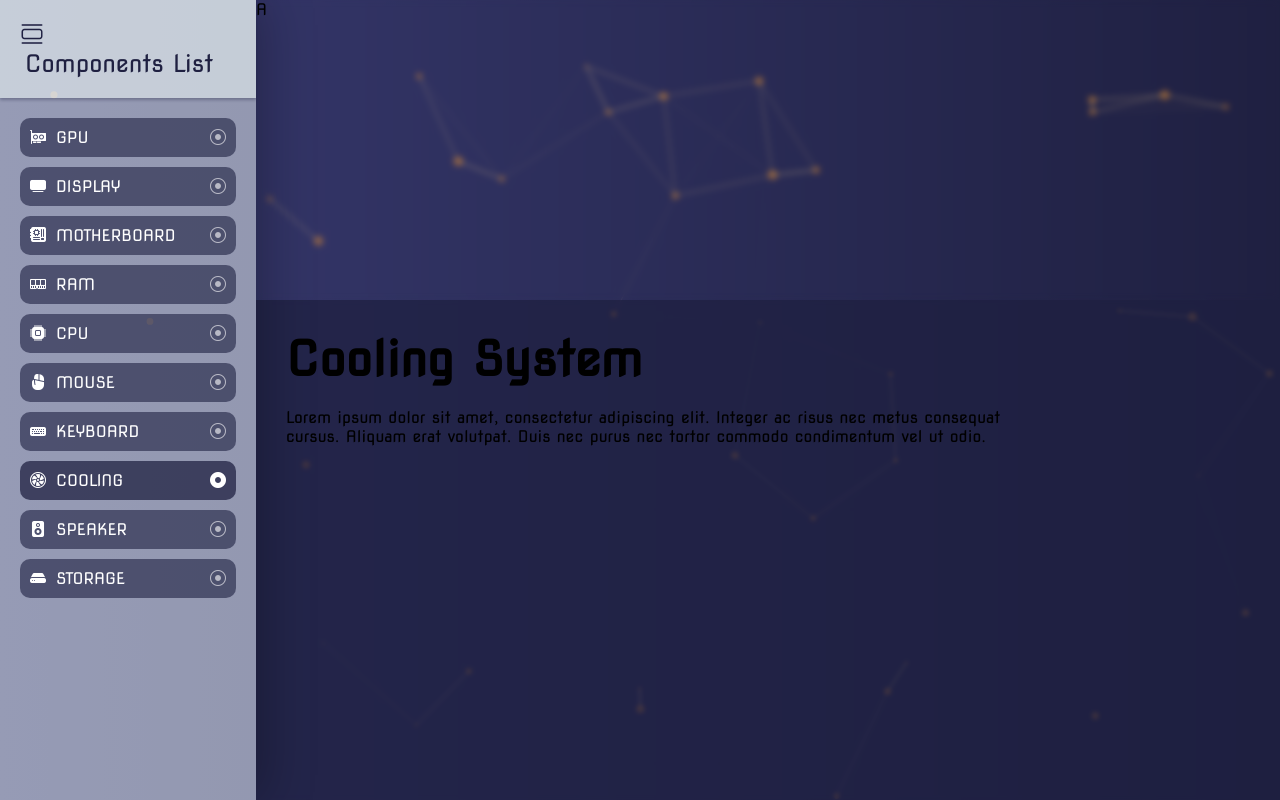
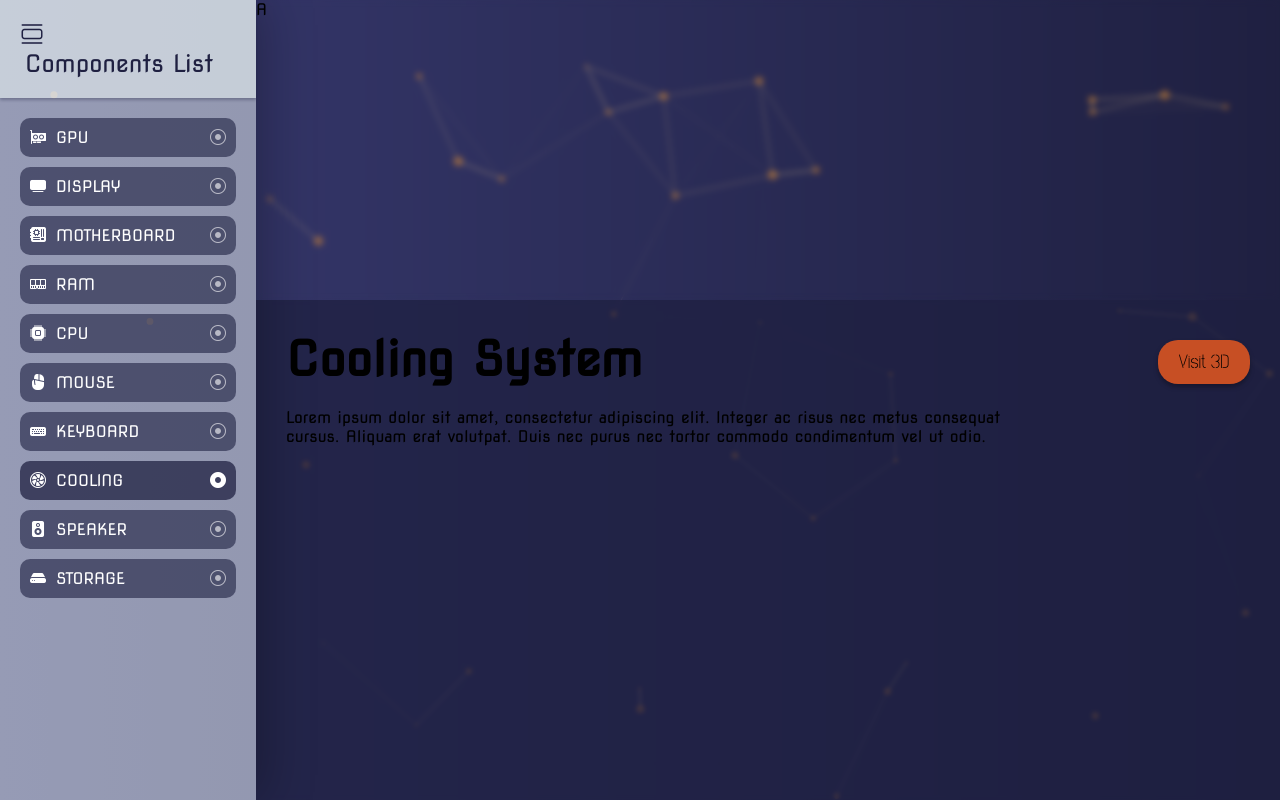
Before and after one commit to SalamPS/TekkomFiber, a Next.js app: page /components/cooling in a window 1280 px wide. Built offline with nearby package versions, Linux system fonts and the light colour scheme.

Commit message:
feat(part): Linkage and UI Update

```diff
--- a/src/app/components/components.css
+++ b/src/app/components/components.css
@@ -120,6 +120,12 @@
   -webkit-backdrop-filter: blur(2px);
           backdrop-filter: blur(2px);
   height: calc(100vh - 300px);
+  display: flex;
+}
+@media screen and (max-width: 1000px) {
+  #Components #sector #desc {
+    flex-direction: column;
+  }
 }
 #Components #sector #desc h1 {
   font-size: 3rem;
@@ -128,4 +134,20 @@
 #Components #sector #desc p {
   text-wrap: balance;
   margin-bottom: 15px;
+}
+#Components #sector #desc button {
+  font-family: sticknobill;
+  font-size: 1.2rem;
+  min-width: 92px;
+  margin-top: 10px;
+  padding: 10px 15px;
+  border-radius: 20px;
+  background-color: #c74f24;
+  box-shadow: 0 3px 5px rgba(0, 0, 0, 0.3137254902);
+  transition: 0.2s;
+  border: none;
+}
+#Components #sector #desc button:hover {
+  background-color: #db5626;
+  box-shadow: 0 3px 10px rgba(0, 0, 0, 0.5647058824);
 }/*# sourceMappingURL=components.css.map */
--- a/src/app/components/page.jsx
+++ b/src/app/components/page.jsx
@@ -19,13 +19,8 @@ const Preview = () => {
 }
 
 const Sector = ({sector}) => {
-
-  const [active, setActive] = useState(sectors.find(item => item.sector == sector))
-  useEffect(() => {
-    setActive(sectors.find(item => item.sector == sector))
-    console.log(active.name)
-  // eslint-disable-next-line react-hooks/exhaustive-deps
-  }, [sector])
+  const active = sectors.find(item => item.sector == sector)
+  const visit = list.find(item => item.sector == sector)
 
   return (
     <div id="sector">
@@ -33,8 +28,17 @@ const Sector = ({sector}) => {
         A
       </div>
       <div id="desc">
-        <h1>{active.name}</h1>
-        <p>{active.desc}</p>
+        <div className="text">
+          <h1>{active.name}</h1>
+          <p>{active.desc}</p>
+        </div>
+        <div className="dive">
+          <Link href={`/components/${sector}/${visit.type}`}>
+            <button>
+              <span>Visit 3D</span>
+            </button>
+          </Link>
+        </div>
       </div>
     </div>
   )
```
